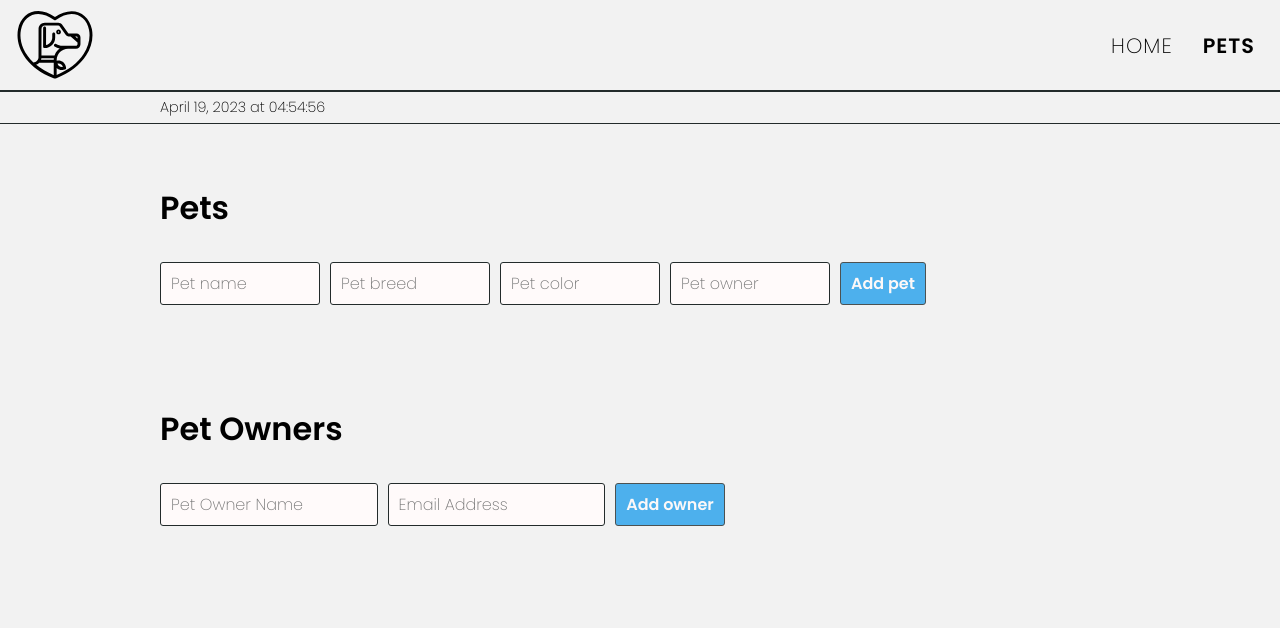
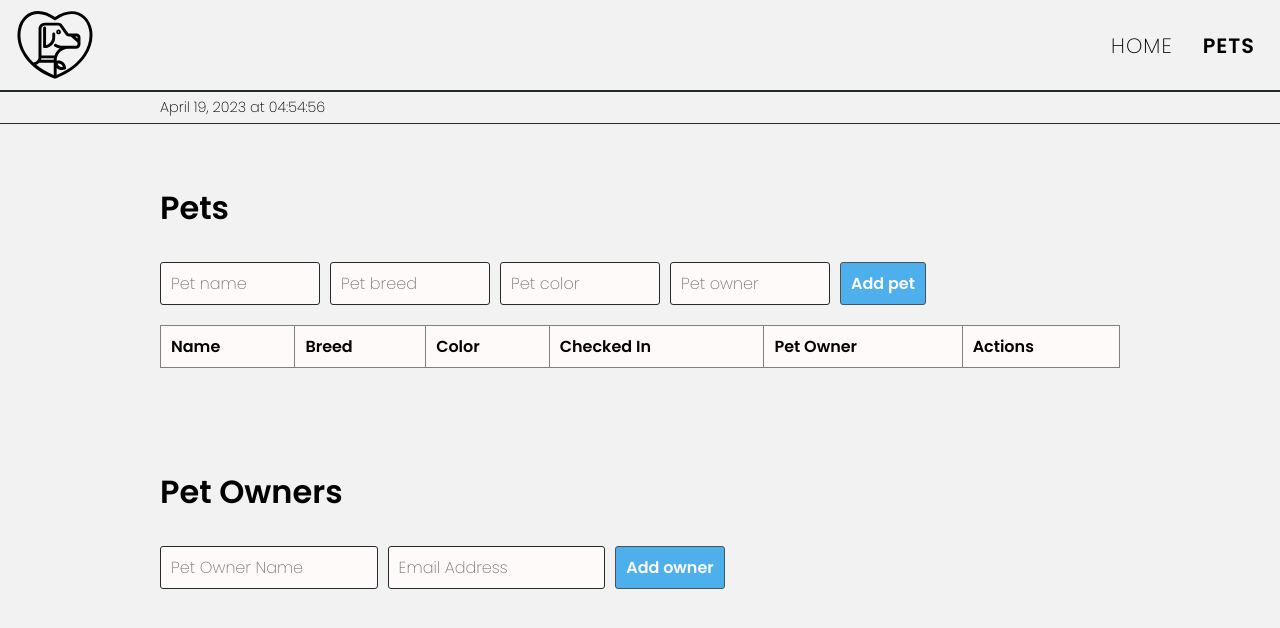
Before and after one commit to Mussorable/pets-hotel, a React (Vite) app: page /pets in a window 1280 px wide. Shown: the top 628 px of the page. Built offline with nearby package versions, Linux system fonts and the light colour scheme.

Commit message:
added table

```diff
--- a/src/AddPetForm.jsx
+++ b/src/AddPetForm.jsx
@@ -40,7 +40,7 @@ export default function AddPetForm() {
     }
 
     return <div className="add-form">
-        <form id="pet-form" onSubmit={handleFormSubmit}>
+        <form className="form" id="pet-form" onSubmit={handleFormSubmit}>
             <label className="sr-only" htmlFor="pet-name-input">Pet name</label>
             <input className="input" type="text" placeholder="Pet name" name="pet-name" id="pet-name-input" />
             <label className="sr-only" htmlFor="pet-breed-input">Pet breed</label>
--- a/src/Pets.jsx
+++ b/src/Pets.jsx
@@ -2,6 +2,7 @@ import { useEffect } from "react";
 import Navbar from "./Navbar";
 import AddPetForm from "./AddPetForm";
 import AddOwnerForm from "./AddOwnerForm";
+import Table from "./Table";
 
 export default function Pets() {
 
@@ -16,6 +17,7 @@ export default function Pets() {
                 <div className="tab">
                     <h2 className="tab-heading title--lg">Pets</h2>
                     <AddPetForm />
+                    <Table />
                 </div>
                 <div className="tab">
                     <h2 className="tab-heading title--lg">Pet Owners</h2>
--- /dev/null
+++ b/src/Table.jsx
@@ -0,0 +1,17 @@
+export default function Table(props) {
+    return (
+        <table>
+            <thead>
+                <tr>
+                    <th>Name</th>
+                    <th>Breed</th>
+                    <th>Color</th>
+                    <th>Checked In</th>
+                    <th>Pet Owner</th>
+                    <th>Actions</th>
+                </tr>
+            </thead>
+            <tbody></tbody>
+        </table>
+    );
+}
--- a/style.css
+++ b/style.css
@@ -7,3 +7,4 @@
 @import "styles/layout.css";
 @import "styles/inputs.css";
 @import "styles/pet-form.css";
+@import "styles/table.css";
--- a/styles/_base.css
+++ b/styles/_base.css
@@ -8,8 +8,10 @@ html {
 
 :root {
   --border-color: #232b2b;
+  --table-border-color: gray;
   --bg-color: #f2f2f2;
   --inputs: snow;
+  --light-even: snow;
   --form-padding: 8px 10px;
   --button-color: #24a0ed;
 }
--- a/styles/pet-form.css
+++ b/styles/pet-form.css
@@ -1,5 +1,6 @@
-#pet-form {
+.form {
   display: flex;
   align-items: center;
   justify-content: start;
+  margin-bottom: 20px;
 }
--- /dev/null
+++ b/styles/table.css
@@ -0,0 +1,20 @@
+table,
+th,
+td {
+  border: 1px solid var(--table-border-color);
+}
+
+th,
+tr {
+  padding: var(--form-padding);
+  text-align: start;
+}
+
+table {
+  width: 100%;
+  border-collapse: collapse;
+}
+
+th {
+  background-color: var(--light-even);
+}
```
